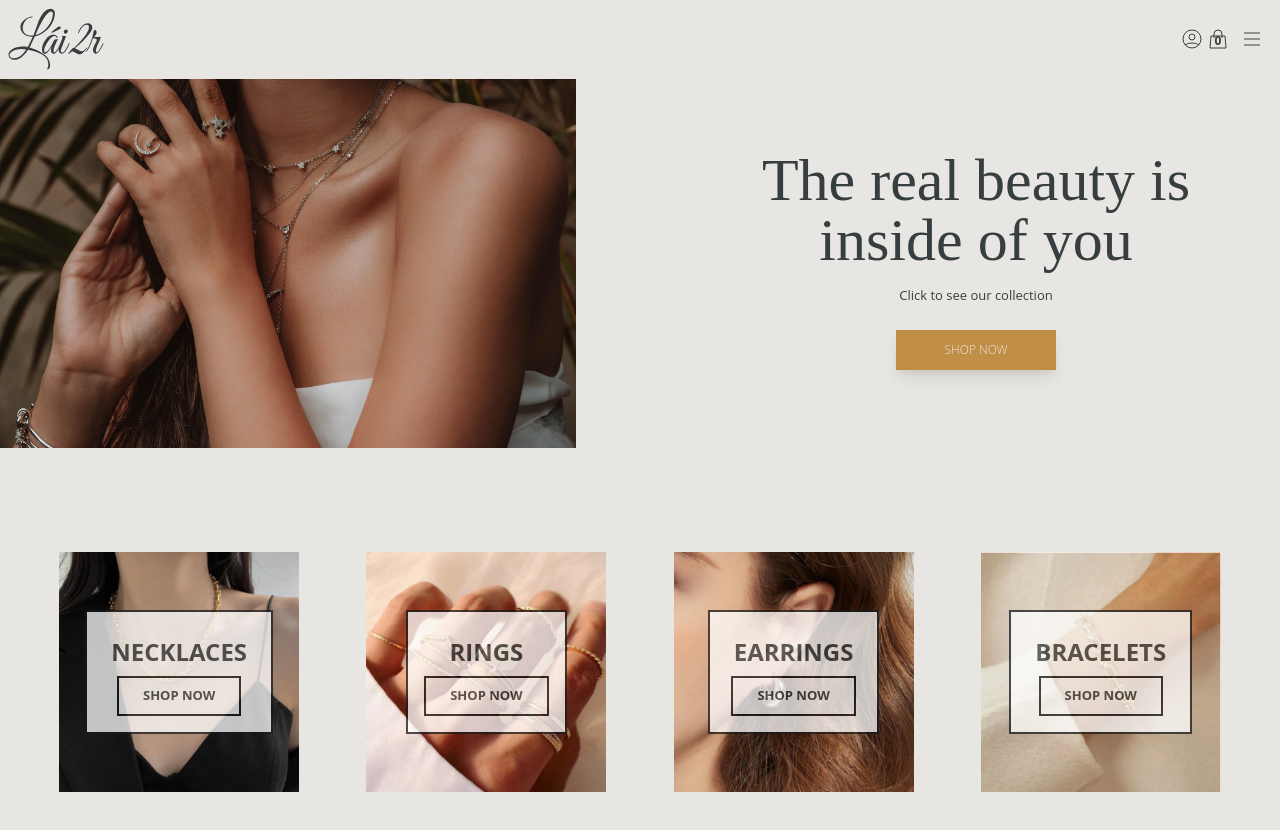
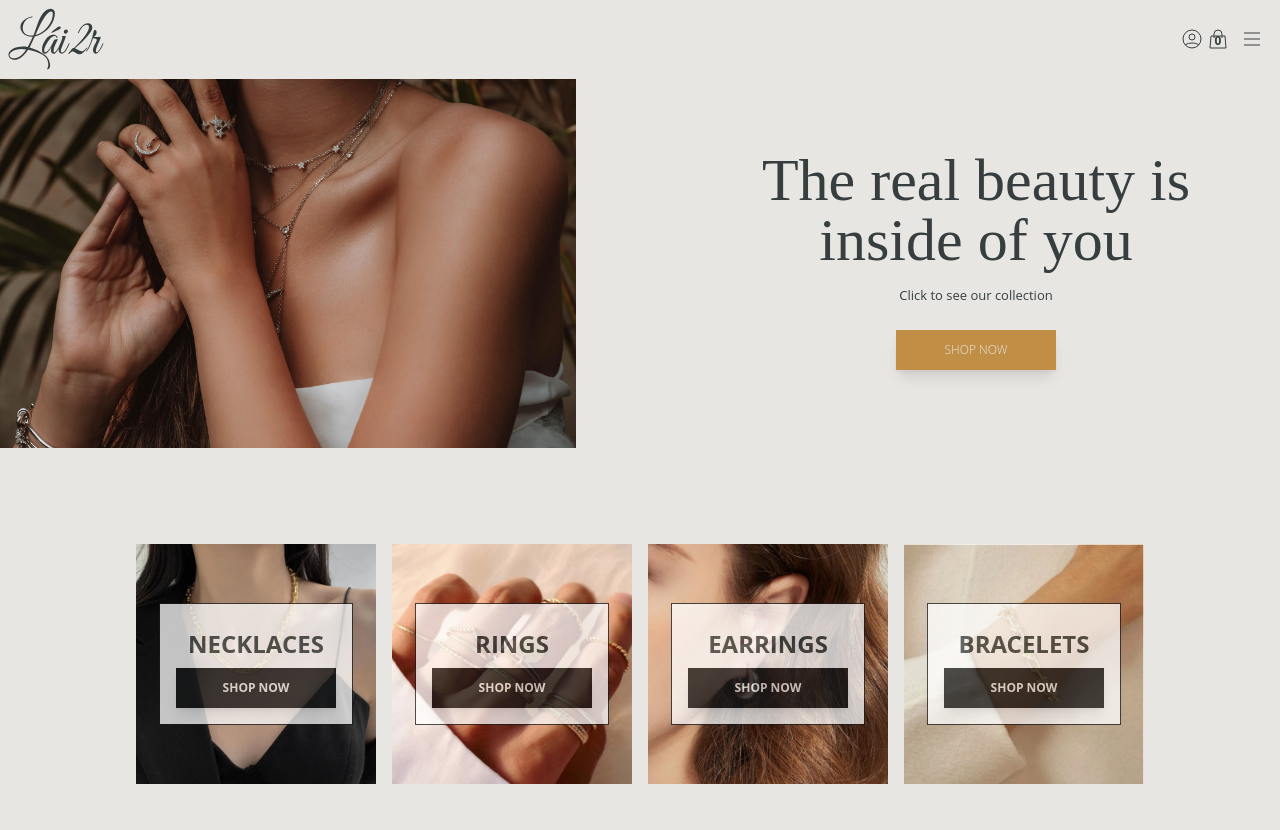
Before and after one commit to edu2andrade/lai2r-jewelry, a React (Create React App) app: page / in a window 1280 px wide. Shown: the top 830 px of the page. Before the commit the page ends 800 px from the top, so only its background shows below. Built offline with nearby package versions, Linux system fonts and the light colour scheme; no server answers.

Commit message:
category section styled

```diff
--- a/src/components/categories-section/categories-section.jsx
+++ b/src/components/categories-section/categories-section.jsx
@@ -3,7 +3,7 @@ import Directory from "./directory";
 
 
 const CategoriesSection = () => (
-  <div className="mt-24">
+  <div className="my-24">
     <Directory />
   </div>
 )
--- a/src/components/categories-section/directory.jsx
+++ b/src/components/categories-section/directory.jsx
@@ -35,7 +35,7 @@ class Directory extends React.Component {
   }
   render() {
     return (
-      <div className="flex flex-wrap justify-evenly items-center">
+      <div className="flex flex-wrap justify-center items-center gap-4">
         {
           this.state.categories.map(({ id, title, imageSrc }) => (
             <MenuItem key={id} title={title} imageSrc={imageSrc} />
--- a/src/components/collection-item/collection-item.jsx
+++ b/src/components/collection-item/collection-item.jsx
@@ -1,16 +1,21 @@
 import React from "react";
+import Button from '../button/button';
 
 const CollectionItem = ({ id, name, price, imageUrl }) => (
-  <div className="collection-item flex flex-col items-center h-80">
+  <div className="flex flex-col items-center h-80">
     <div
       style={{ backgroundImage: `url(${imageUrl})` }}
-      className="my-6 w-60 h-80 flex justify-center items-end bg-center bg-cover"
+      className="my-4 w-56 h-72 flex items-end bg-center bg-cover hover:opacity-70 duration-300 ease-in-out"
     >
-      <div className="collection-footer pt-8 flex justify-between w-full h-8">
+      <div className="pt-8 flex justify-between w-full h-2">
         <span className="mb-8">{name}</span>
         <span>{price}</span>
       </div>
     </div>
+    <Button
+      text='ADD TO CART'
+      styles='mt-2 w-full bg-camel text-platinum hover:bg-platinum border border-camel'
+    />
   </div>
 )
 
--- a/src/components/collection-preview/collection-preview.jsx
+++ b/src/components/collection-preview/collection-preview.jsx
@@ -2,9 +2,9 @@ import React from "react";
 import CollectionItem from "../collection-item/collection-item";
 
 const CollectionPreview = ({ title, items }) => (
-  <div className="flex flex-col mb-8">
-    <h1 className="text-2xl mb-6">{title.toUpperCase()}</h1>
-    <div className=" flex flex-wrap justify-evenly">
+  <div className="flex flex-col items-center mb-16">
+    <h1 className="text-2xl mb-6 uppercase">{title}</h1>
+    <div className="flex flex-wrap justify-center gap-6">
       {
         items
           .filter((item, i) => i < 4)
--- a/src/components/menu-item/menu-item.jsx
+++ b/src/components/menu-item/menu-item.jsx
@@ -1,12 +1,16 @@
 import React from "react";
+import Button from '../button/button';
 
 const MenuItem = ({ title, imageSrc }) => (
   <div
     style={{ backgroundImage: `url(${imageSrc})` }}
-    className="m-2 w-60 h-60 flex justify-center items-center bg-center bg-cover">
-    <div className="p-4 flex flex-col justify-center items-center border-2 border-eerieBlack bg-white opacity-75 ">
+    className="w-60 h-60 flex justify-center items-center bg-center bg-cover">
+    <div className="p-4 flex flex-col justify-center items-center border border-eerieBlack bg-white opacity-75 ">
       <h2 className="p-2 text-2xl font-bold ">{title.toUpperCase()}</h2>
-      <span className="px-6 py-2 border-2 border-eerieBlack font-bold hover:bg-eerieBlack hover:text-platinum duration-300 ease-in-out cursor-pointer">SHOP NOW</span>
+      <Button
+        text='Shop now'
+        styles='uppercase font-bold text-platinum bg-eerieBlack border border-eerieBlack'
+      />
     </div>
   </div>
 )
```
